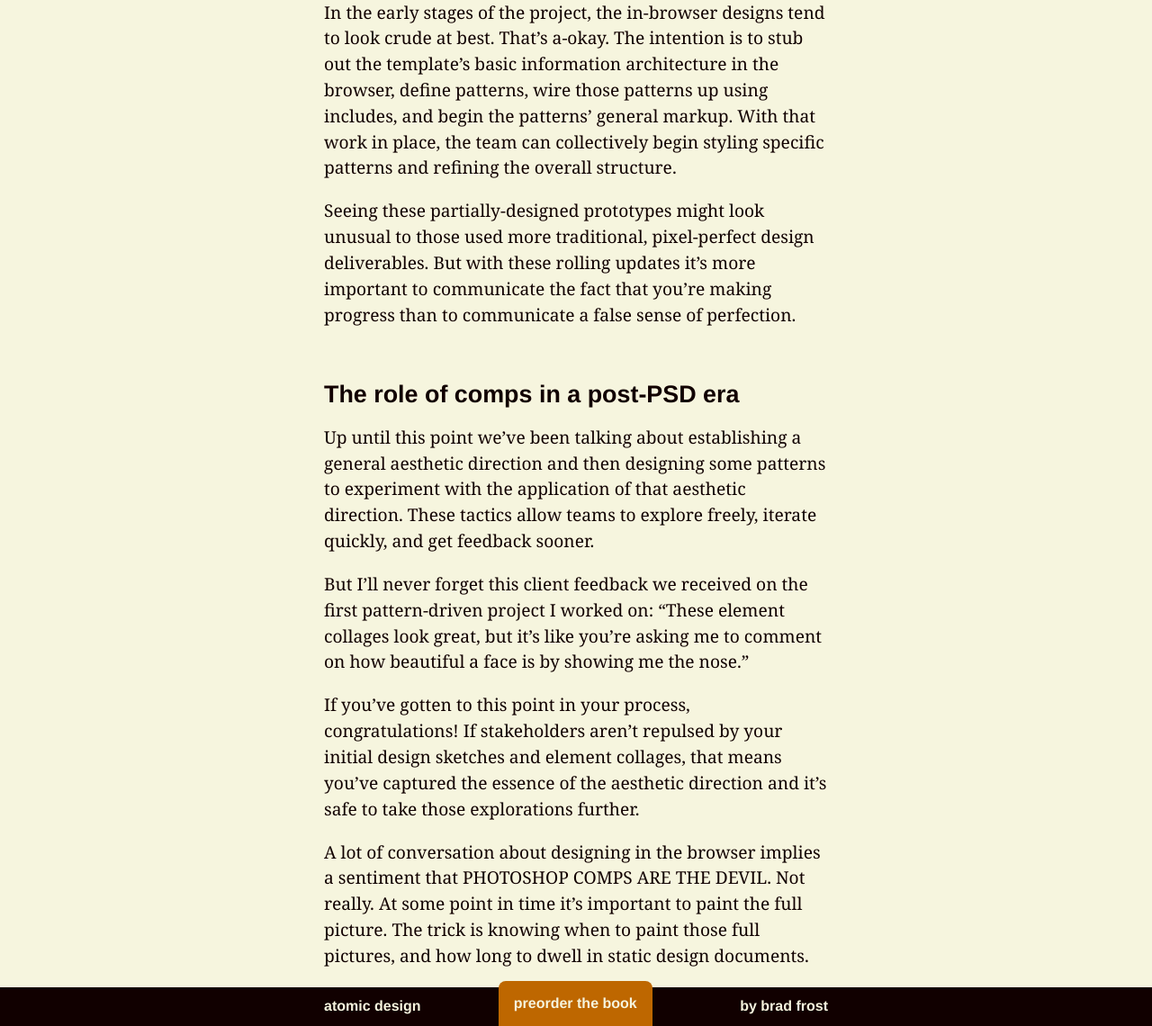
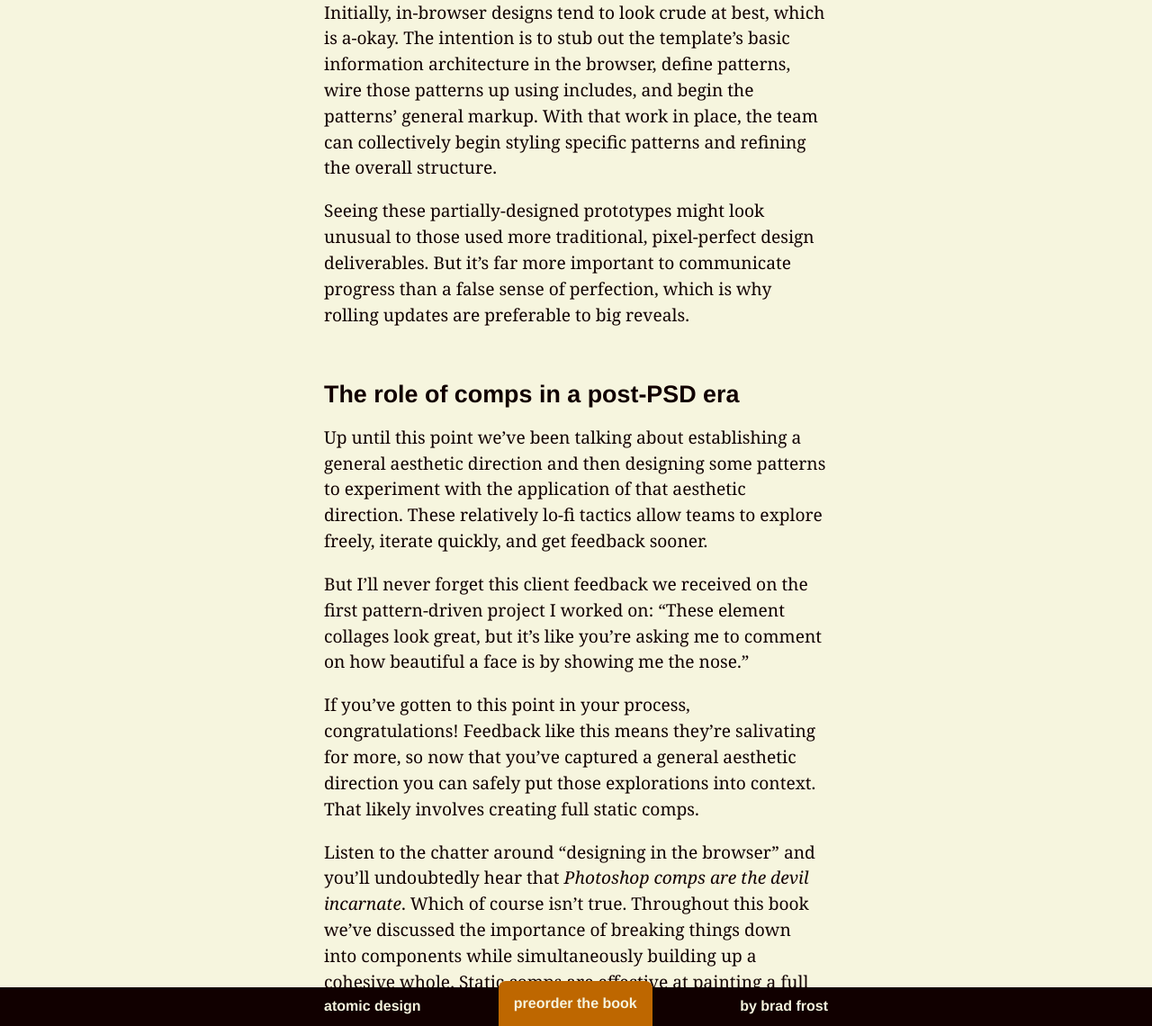
Before and after one commit to bradfrost/atomic-design, a Jekyll site: the page built from chapter-4.md, in a window 1280 px wide and 1400 px high, scrolled down 54097 px. Shown: the part 260-1400 px from the top of the window at 90% size. Built offline with Jekyll 4.4.1, drawn with Linux system fonts in a browser that asks for light colours; some of the changed text lies outside the part shown.

Commit message:
Chapter 4 draft
Comps

```diff
--- a/chapter-4.md
+++ b/chapter-4.md
@@ -276,7 +276,7 @@ There's a fundamental misunderstanding that all coding is ultra-geeky programmin
 
 Organizationally, there is often a massive divide between designers and developers (or "marketing" and "IT", or "creative" and "engineering", or some other divisive labels). Designers and developers often sit on different floors, in different buildings altogether, in different cities, and sometimes even in different countries in different continents. While some of this organizational separation may be justified, **creating a division between designers and front-end developers is an absolutely terrible idea**.
 
-Here's the thing: HTML, CSS, and presentational JavaScript build user interfaces – yes, the same user interfaces that those designers working in Photoshop and Sketch are meticulously crafting. In order for teams to build successful user interface design systems together, **it's crucial to treat [front-end development as a core part of the design process](http://bradfrost.com/blog/post/development-is-design).**
+Here's the thing: HTML, CSS, and presentational JavaScript build user interfaces – yes, the same user interfaces that those designers are meticulously crafting in tools like Photoshop and Sketch. In order for teams to build successful user interface design systems together, **it's crucial to treat [front-end development as a core part of the design process](http://bradfrost.com/blog/post/development-is-design).**
 
 When you only show stakeholders static pictures of websites, they can naturally only comment and sign off on pictures of websites. This naturally [sets the wrong expectations](https://stuffandnonsense.co.uk/blog/about/time_to_stop_showing_clients_static_design_visuals). But by **getting the design into the browser as fast as possible**, you confront stakeholders with the realities of the final medium much sooner in the process. Working in HTML, CSS, and presentational JavaScript allows teams to not only create aesthetically beautiful designs, but demonstrates those uniquely-digital design considerations like:
 
@@ -438,7 +438,7 @@ Obviously the header pattern doesn't exist in a vacuum. Within Pattern Lab, the
 
 <pre>
 <code>
-`{% raw %}{{> organisms-header }}{% endraw %}`.
+{% raw %}{{> organisms-header }}{% endraw %}
 </code>
 </pre>
 
@@ -446,32 +446,36 @@ This allowed us to view the header within the context of the rest of the pages,
 
 {% include figure.html src="../images/content/techcrunch-incomplete-template.png" caption="In a more iterative process, there will be instances where some patterns are further developed than others. Seeing a partially-done page might look unusual out of context, but communication between the team and stakeholders should alleviate confusion." %}
 
-In the early stages of the project, the in-browser designs tend to look crude at best. That's a-okay. The intention is to stub out the template's basic information architecture in the browser, define patterns, wire those patterns up using includes, and begin the patterns' general markup. With that work in place, the team can collectively begin styling specific patterns and refining the overall structure.
+Initially, in-browser designs tend to look crude at best, which is a-okay. The intention is to stub out the template's basic information architecture in the browser, define patterns, wire those patterns up using includes, and begin the patterns' general markup. With that work in place, the team can collectively begin styling specific patterns and refining the overall structure.
 
-Seeing these partially-designed prototypes might look unusual to those used more traditional, pixel-perfect design deliverables. But with these rolling updates it's more important to communicate the fact that you're making progress than to communicate a false sense of perfection.
+Seeing these partially-designed prototypes might look unusual to those used more traditional, pixel-perfect design deliverables. But it's far more important to communicate progress than a false sense of perfection, which is why rolling updates are preferable to big reveals.
 
 ### The role of comps in a post-PSD era
-Up until this point we've been talking about establishing a general aesthetic direction and then designing some patterns to experiment with the application of that aesthetic direction. These tactics allow teams to explore freely, iterate quickly, and get feedback sooner.
+Up until this point we've been talking about establishing a general aesthetic direction and then designing some patterns to experiment with the application of that aesthetic direction. These relatively lo-fi tactics allow teams to explore freely, iterate quickly, and get feedback sooner.
 
 But I'll never forget this client feedback we received on the first pattern-driven project I worked on: "These element collages look great, but it's like you're asking me to comment on how beautiful a face is by showing me the nose."
 
-If you've gotten to this point in your process, congratulations! If stakeholders aren't repulsed by your initial design sketches and element collages, that means you've captured the essence of the aesthetic direction and it's safe to take those explorations further.
+If you've gotten to this point in your process, congratulations! Feedback like this means they're salivating for more, so now that you've captured a general aesthetic direction you can safely put those explorations into context. That likely involves creating full static comps.
 
-A lot of conversation about designing in the browser implies a sentiment that PHOTOSHOP COMPS ARE THE DEVIL. Not really. At some point in time it's important to paint the full picture. The trick is knowing when to paint those full pictures, and how long to dwell in static design documents.
+Listen to the chatter around "designing in the browser" and you'll undoubtedly hear that *Photoshop comps are the devil incarnate*. Which of course isn't true. Throughout this book we've discussed the importance of breaking things down into components while simultaneously building up a cohesive whole. Static comps are effective at painting a full picture of what the UI could look like. The trick is knowing *when* to paint those full pictures, and knowing how long to dwell in static design documents.
 
-Full comps are still very useful for demonstrating a coherent picture.
+{% include figure.html src="../images/content/techcrunch-article-comp.png" caption="Dan Mall created a full comp to demonstrate what an article template might look like. This artifact was used to show the design system in context and get approval of the over-arching design. Design details and iterations would be handled in the browser." %}
 
-Get the big picture art direction down and then translate into the browser as quickly as possible.
+For the TechCrunch project, we created a comp for the article template only after the client was feeling good about our element collage explorations. Creating a full comp means exerting a lot of effort, which is why we established design direction first to mitigate the risk of all that full-comp effort going straight into the trash if we got it totally wrong.
 
-If the feedback is "this is all wrong" then it's back to the drawing board. It's probably worth creating a new comp. But if the feedback is "Can we move this from here to here? Can we add a gray border around the article text? Can we increase the size of this image?" that's a sign the overall direction is in good shape. Those relatively minor issues can and should be addressed in the browser.
+The comps, like any other design artifact, were used to facilitate a conversation with the project stakeholders. If their feedback is, "This feels all wrong," then it's back to the drawing board to create a new comp. But if their feedback involves, "Can we move this from here to here? Can we add a gray border around the article text? Can we increase the size of this image?" that's a sign the overall direction is in good shape and those relatively minor issues can be addressed in the browser.
+
+Static comps can be great for establishing the over-arching design of a template, but once that's accomplished the designs should be quickly translated into the browser for further work.
 
 ### In-browser iteration
 > Let’s change the phrase “designing in the browser” to “deciding in the browser.” <cite>[Dan Mall](https://the-pastry-box-project.net/dan-mall/2012-september-12)</cite>
 
 - Once in the browser, stay in the browser. Static design work becomes complementary to the living version.
 - Process becomes a loop of design and development work, with the front-end becoming more solid and stable with each iteration.
+- [Trent Image]
+
 - Iron out browser bugs, layout issues across the resolution spectrum, solving design issues around dynamic data (character lengths, different images, etc)
-- Tighten up visuals, review usability. Have the entire team (and potentially user testing) hitting the working prototype
+- Tighten up visuals, review usability. Have the entire team (and real users if you can swing it) hitting the working prototype.
 
 #### When to codify a pattern
 When do you codify a pattern? In a pattern-based workflow, it's important to understand when to establish and enforce patterns.
```
Also changed, not shown: other parts of chapter-4.md (+4 -2 lines), images/content/techcrunch-article-comp.png (added), 3 other files.
